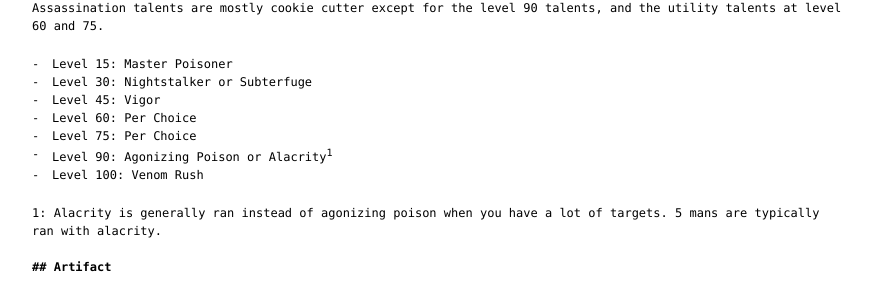
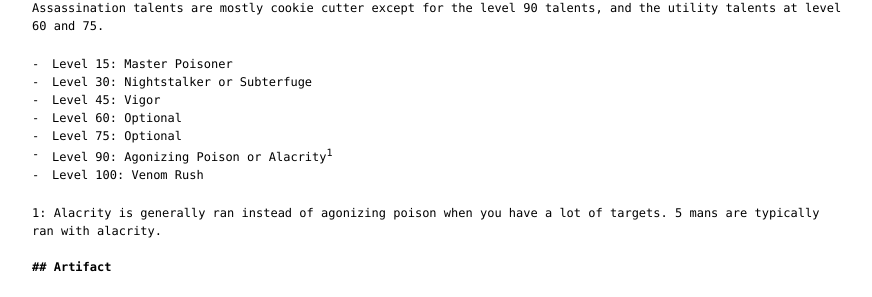
Before and after one commit to weakweak/riff.tf, a Jekyll site: the page built from _posts/2017-01-01-assassination.md, in a window 1280 px wide and 900 px high, scrolled down 757 px. Shown: the part 149-446 px from the top of the window, without its empty margins (200-1072 px from the left). Built offline with Jekyll 4.4.1, drawn with Linux system fonts in a browser that asks for light colours.

Commit message:
Update 2017-01-01-assassination.md (#1)

```diff
--- a/_posts/2017-01-01-assassination.md
+++ b/_posts/2017-01-01-assassination.md
@@ -35,8 +35,8 @@ and the utility talents at level 60 and 75.
 - Level 15: Master Poisoner
 - Level 30: Nightstalker or Subterfuge
 - Level 45: Vigor
-- Level 60: Per Choice
-- Level 75: Per Choice
+- Level 60: Optional
+- Level 75: Optional
 - Level 90: Agonizing Poison or Alacrity<sup>1</sup>
 - Level 100: Venom Rush
 
```
